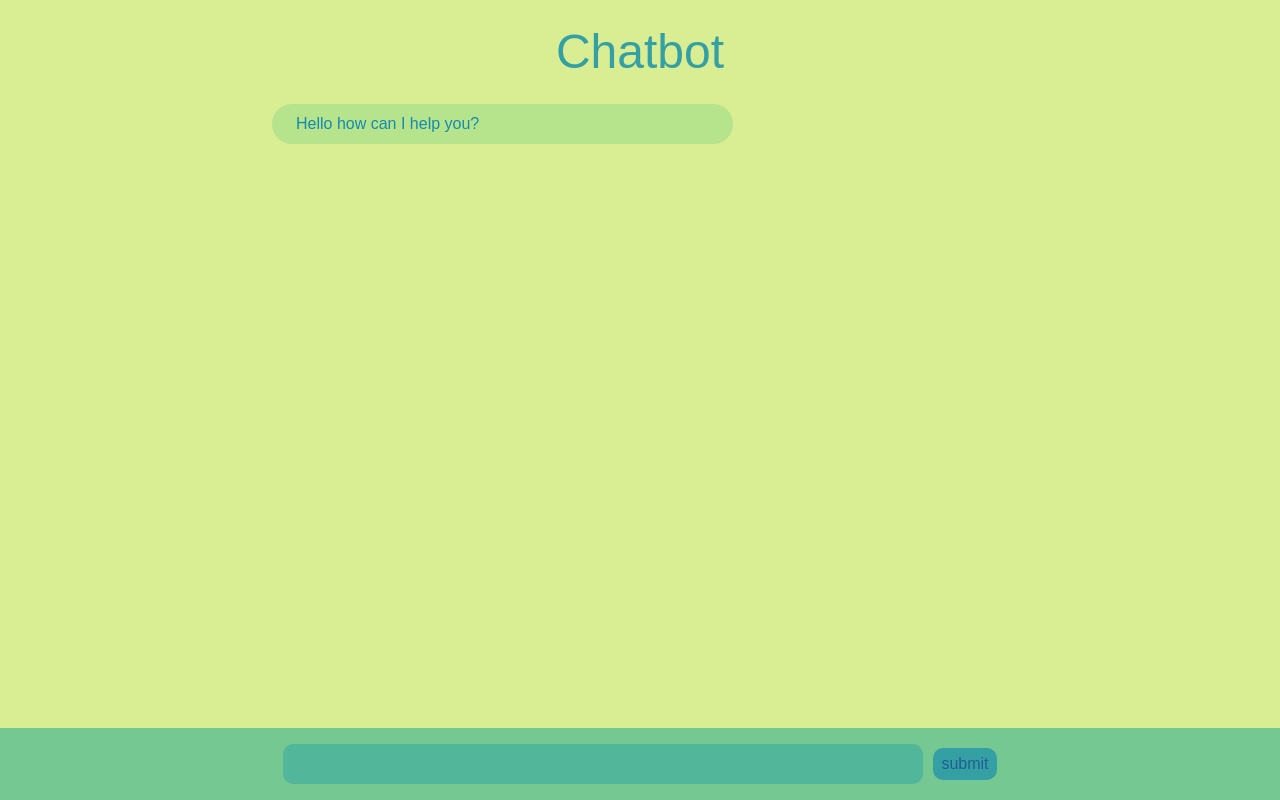
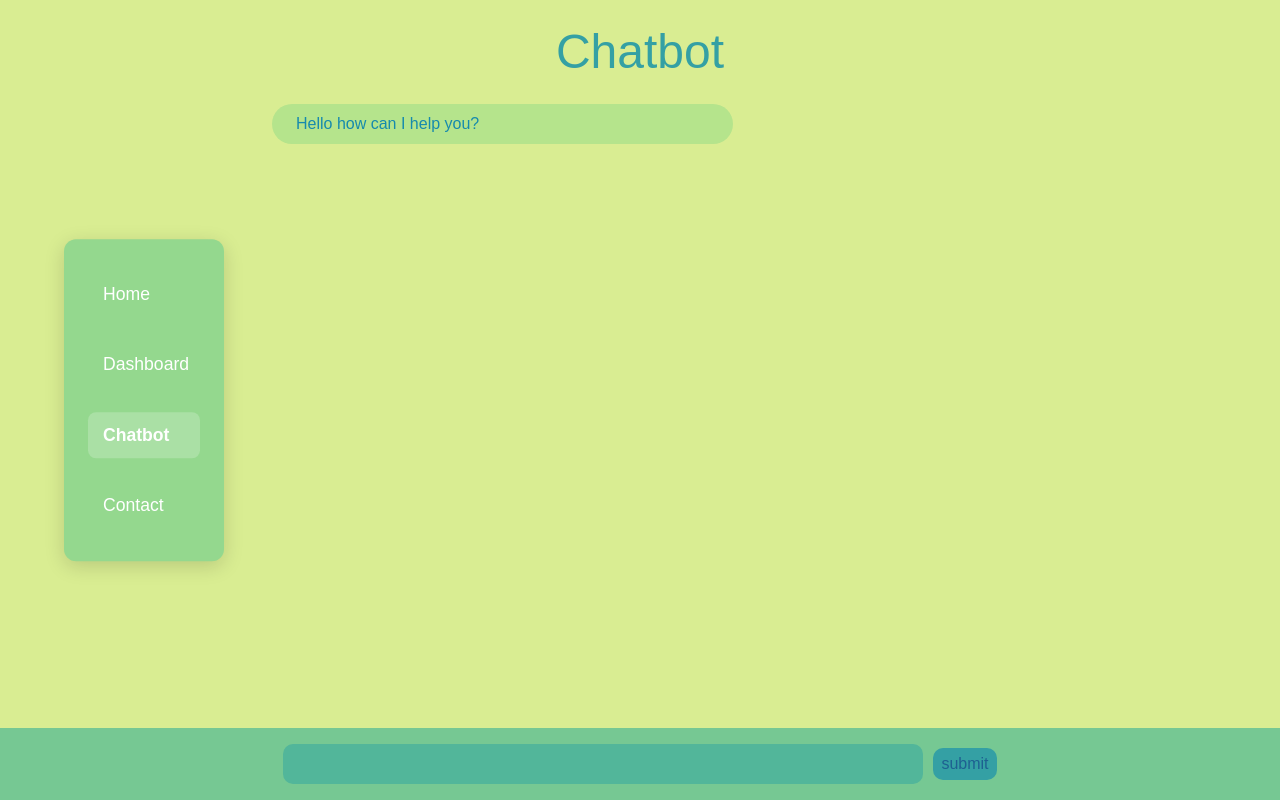
Before and after one commit to ericcanderson8/HabitTracker, a Next.js app: page /user/chatbot in a window 1280 px wide. Built offline with nearby package versions, Linux system fonts and the light colour scheme.

Commit message:
add nav bar

```diff
--- /dev/null
+++ b/app/components/sidebar.module.css
@@ -0,0 +1,49 @@
+/* sidebar.module.css */
+.sidebar {
+  position: fixed;
+  top: 50%;
+  transform: translateY(-50%);
+  left: 4rem;
+  width: 160px;
+  height: auto;
+  background-color: #94d88e;
+  padding: 2rem 1.5rem;
+  border-radius: 12px;
+  box-shadow: 0 5px 20px rgba(0, 0, 0, 0.15);
+  z-index: 2;
+  transition: all 0.3s ease;
+}
+
+/* Container for the navigation links */
+.navList {
+  list-style: none; /* Removes bullet points */
+  margin: 0;
+  padding: 0;
+  display: flex;
+  flex-direction: column;
+  gap: 1.5rem; /* Increased space between links */
+}
+
+/* Style for each link item */
+.navLink {
+  color: #ffffff; /* Dark, low-saturation green for text */
+  text-decoration: none; /* Removes the underline */
+  font-size: 1.1rem; /* Larger, more readable font */
+  font-weight: 500; /* Medium weight for clarity */
+  padding: 10px 15px; /* Adds clickable area */
+  border-radius: 8px; /* Rounded corners for the hover effect */
+  transition: background-color 0.2s ease-in-out, color 0.2s ease-in-out;
+  display: block; /* Makes the entire padded area clickable */
+}
+
+/* Hover effect for links */
+.navLink:hover {
+  background-color: #a8e6a3; /* Lighter green on hover */
+  color: #0c1a0c;
+}
+
+/* Style for the active link */
+.activeLink {
+  background-color: rgba(255, 255, 255, 0.2);
+  font-weight: 700; /* Bold active link */
+}
--- /dev/null
+++ b/app/components/sidebar.tsx
@@ -0,0 +1,35 @@
+"use client"; // MUST be the first line
+
+import Link from 'next/link';
+import { usePathname } from 'next/navigation'; // Correct import
+import styles from './sidebar.module.css';
+
+const navItems = [
+  { href: '/', label: 'Home' },
+  { href: '/user/dashboard', label: 'Dashboard' },
+  { href: '/user/chatbot', label: 'Chatbot' },
+  { href: '/contact', label: 'Contact' },
+];
+
+export default function Sidebar() {
+  const pathname = usePathname(); // Correct hook
+
+  return (
+    <nav className={styles.sidebar}>
+      <ul className={styles.navList}>
+        {navItems.map((item) => (
+          <li key={item.href}>
+            <Link
+              href={item.href}
+              className={`${styles.navLink} ${
+                pathname === item.href ? styles.activeLink : '' // Use pathname here
+              }`}
+            >
+              {item.label}
+            </Link>
+          </li>
+        ))}
+      </ul>
+    </nav>
+  );
+}
--- a/app/user/chatbot/page.module.css
+++ b/app/user/chatbot/page.module.css
@@ -138,7 +138,7 @@
     width: 100%;
     height: 100%;
     background-color: rgba(0, 0, 0, 0.5);
-    z-index: 1;
+    z-index: 3;
   }
 
   .popup {
@@ -153,7 +153,7 @@
     padding: 20px;
     padding-top: 10px;
     box-shadow: 0 4px 10px rgba(0, 0, 0, 0.2);
-    z-index: 2;
+    z-index: 4;
 
     /* Flexbox properties*/
     display: flex;
--- a/app/user/chatbot/page.tsx
+++ b/app/user/chatbot/page.tsx
@@ -1,6 +1,7 @@
 'use client';
 import React, { useState, useEffect, useRef} from 'react';
 import styles from './page.module.css';
+import Sidebar from '@/app/components/sidebar';
 
 // popup schedule
 
@@ -91,6 +92,7 @@ export default function Page() {
     console.log(messages);
     return (
         <>
+        <Sidebar />
         {popup &&
             <div className={styles.behindPopup} onClick={() => setPopup(false)}>
                 <div className={styles.popup} onClick={e => e.stopPropagation()}>
```
